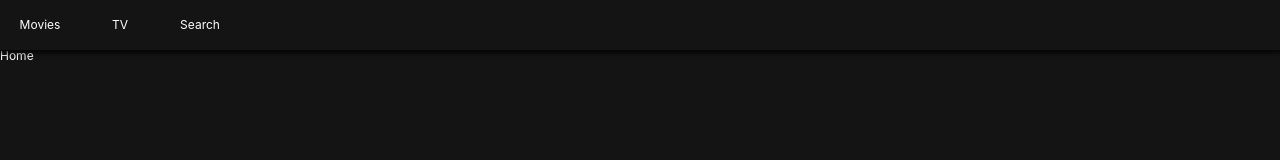
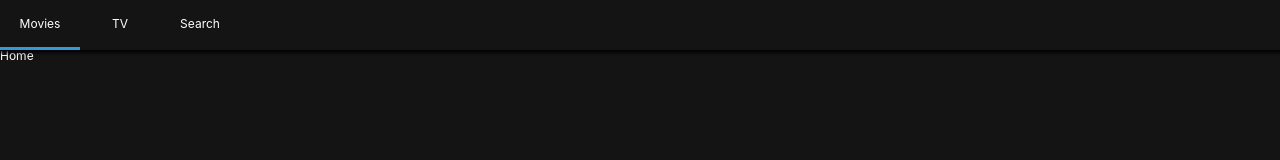
Before and after one commit to phj9020/nomflix, a React (Create React App) app: page / in a window 1280 px wide. Shown: the top 160 px of the page. Built offline with nearby package versions, Linux system fonts and the light colour scheme.

Commit message:
header location using withRouter

```diff
--- a/src/Components/Header.js
+++ b/src/Components/Header.js
@@ -1,5 +1,5 @@
 import React from "react";
-import {Link} from 'react-router-dom';
+import {Link, withRouter} from 'react-router-dom';
 import styled from "styled-components";
 
 const Menuheader = styled.header`
@@ -9,7 +9,7 @@
     top: 0px;
     left: 0px;
     background-color: rgba(20,20,20, 0.8);
-    box-shadow: 0px 1px 5px 2px rgba(0,0,0, 0.8);
+    box-shadow: 0px 1px 3px 2px rgba(0,0,0, 0.8);
 `;
 const List = styled.ul`
     display:flex;
@@ -19,6 +19,8 @@
 
 const Item = styled.li`
     width: 80px;
+    border-bottom: 3px solid ${props => props.current ? "#3498db" : "transparent"};
+    transition: border-bottom 0.4s ease-in-out;
 `;
 
 const Slink = styled(Link)`
@@ -28,17 +30,20 @@
     justify-content: center;
 `;
 
-function Header(){
+function Header(props){
+    // props.location.pathname
+    const { location : {pathname}} = props;
+    console.log(props)
     return (
     <Menuheader>
         <List>
-            <Item>
+            <Item current={pathname === "/" }>
                 <Slink to='/'>Movies</Slink>
             </Item>
-            <Item>
+            <Item current={pathname === "/tv" }>
                 <Slink to='/tv'>TV</Slink>
             </Item>
-            <Item>
+            <Item current={pathname === "/search" }>
                 <Slink to='/search'>Search</Slink>
             </Item>
         </List>
@@ -46,4 +51,4 @@
     )
 }
 
-export default Header;
+export default withRouter(Header);
```
